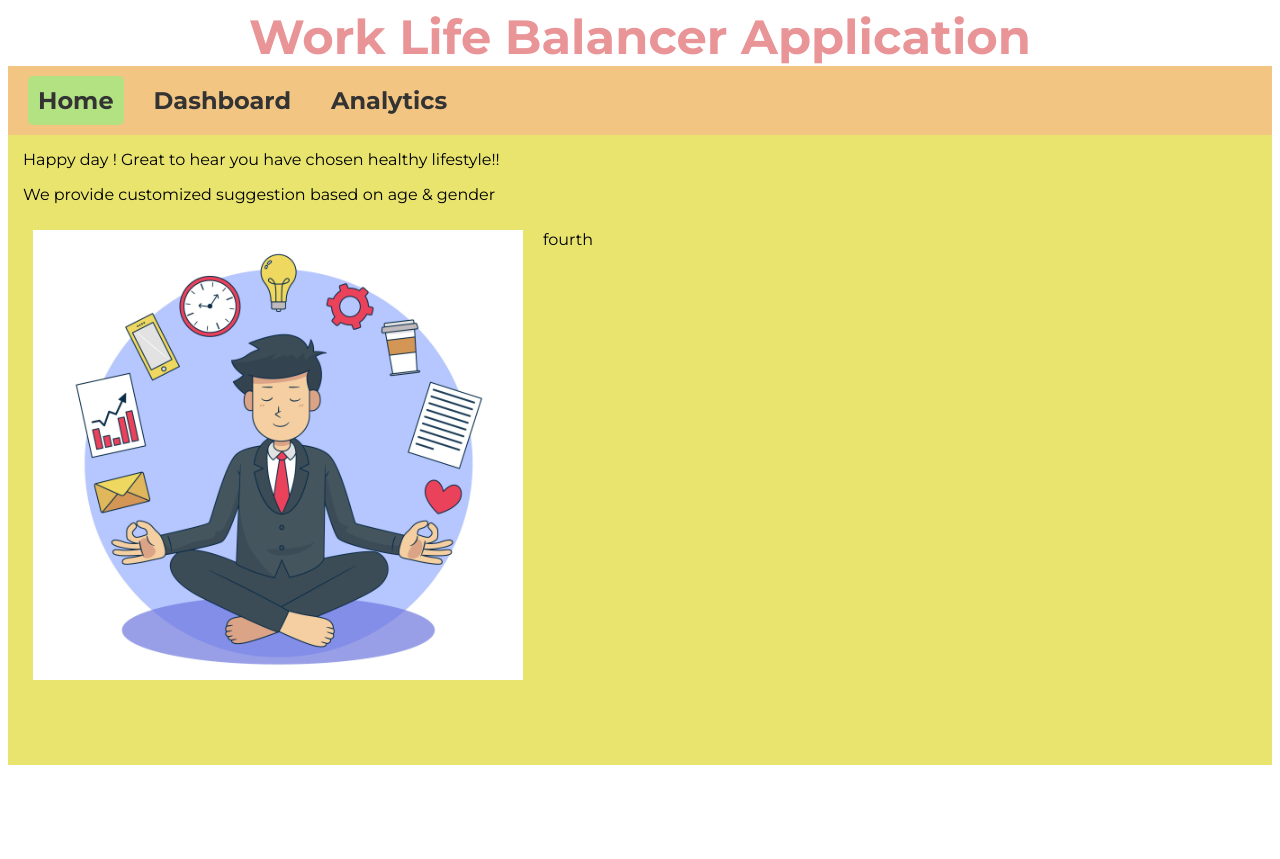
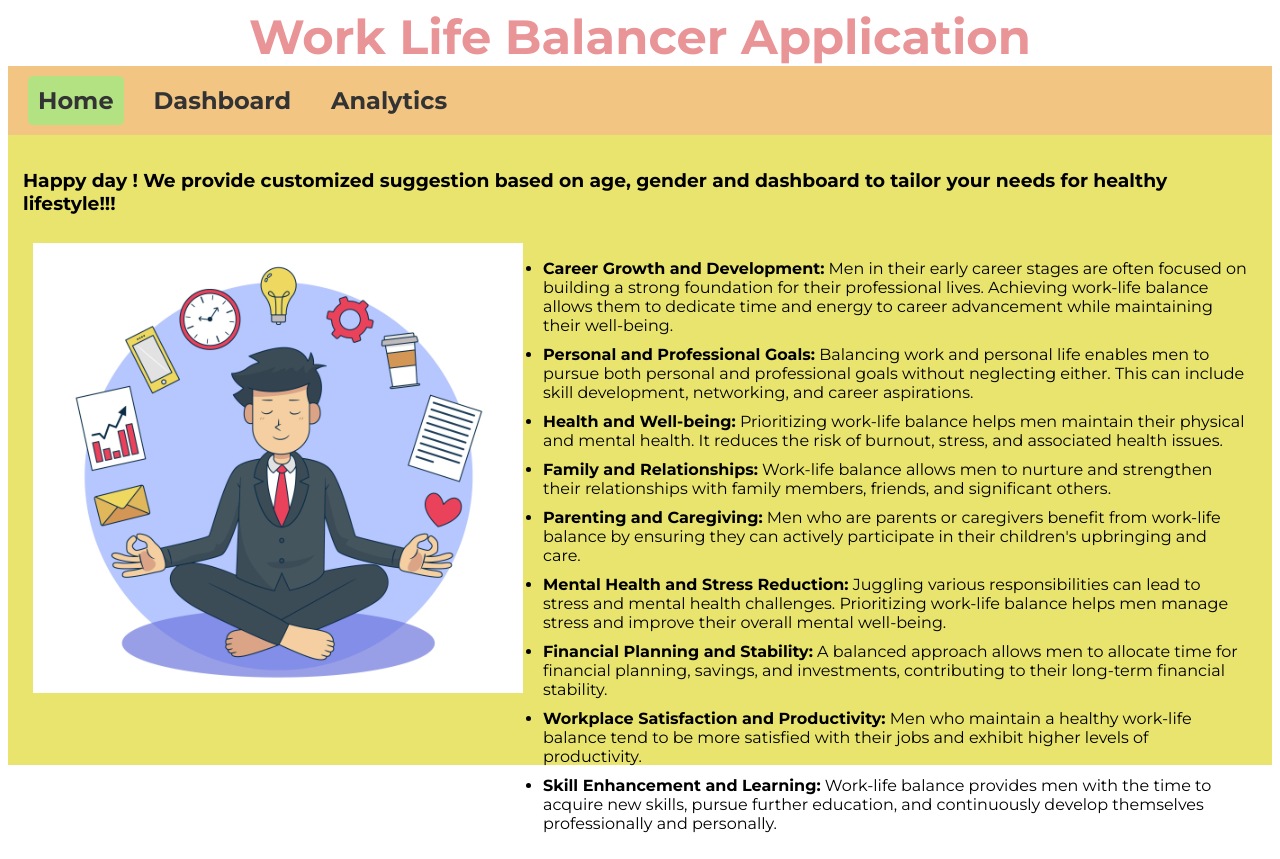
Before and after one commit to humerasharief/Worklife-balance-app-9-aug, a React (Create React App) app: page /intro in a window 1280 px wide. Before the commit the page ends 800 px from the top, so only its background shows below. Built offline with nearby package versions, Linux system fonts and the light colour scheme.

Commit message:
Updated introduction page

```diff
--- a/src/components/Introduction/Introduction.css
+++ b/src/components/Introduction/Introduction.css
@@ -10,3 +10,8 @@
 p {
     margin-block-start: 0;
 }
+
+h3 {
+    display: flex;
+    justify-content: center;
+}
--- a/src/components/Introduction/Introduction.js
+++ b/src/components/Introduction/Introduction.js
@@ -65,32 +65,66 @@ function Introduction({ sendDataToParent }){
     if(queryParams.get('param2')>35 && queryParams.get('param3') =='female')
         template = <div className="flex-container">
                         <div className="flex-item"><img src="women.jpg" width="490" height="450" alt="Image Alt Text" /></div>
-                        <div className="flex-item-2">first</div>
+                        <div className="flex-item-2"><ul>
+                        <li><b>Career Advancement and Stability:</b> Women over 35 may still be pursuing career growth and development. A balanced approach helps them focus on professional goals while managing other life commitments.</li>
+                        <li><b>Health and Well-being:</b> Prioritizing work-life balance becomes even more important as women age, as it directly impacts their overall health and well-being. Balancing work, family, and personal time helps prevent burnout and stress-related health issues.</li>
+                        <li><b>Personal Fulfillment:</b> Women in this age group may seek personal fulfillment and growth, which can be achieved through hobbies, interests, and leisure activities. Balancing work and personal life allows them to invest time in these pursuits.</li>
+                        <li><b>Mental Health and Self-Care:</b> As life becomes more complex, it's essential for women to prioritize self-care and mental health. A balanced approach helps them manage stress, anxiety, and other challenges effectively.</li>
+                        <li><b>Financial Planning and Retirement:</b> Achieving work-life balance enables women to allocate time for financial planning, retirement savings, and other long-term goals, ensuring a secure future.</li>
+                        <li><b>Leadership and Empowerment:</b> Women in this age group may be in positions of leadership and influence. Demonstrating a balanced approach to work and life sets a positive example for others and contributes to gender empowerment.</li>
+                        <li><b>Transition and Reinvention:</b> Some women over 35 may be considering career transitions or pursuing new paths. Work-life balance provides the necessary time and space for exploration and reinvention.</li>
+                        <li><b>Workplace Flexibility:</b> Balancing work and personal life becomes even more critical as women navigate through various life transitions, including family changes, health considerations, and personal growth.</li>
+                        <li><b>Legacy and Impact:</b> A balanced work-life approach allows women to leave a positive legacy, whether through their careers, relationships, or community contributions.</li></ul>
+                        </div>
                     </div>;
     else if(queryParams.get('param2')<35 && queryParams.get('param3') =='female')
         template = <div className="flex-container">
                     <div className="flex-item"><div style={containerStyle_female}>
                     </div></div>
-                    <div className="flex-item-2">second</div>
+                    <div className="flex-item-2"><ul>
+                            <li><b>Career Development and Aspirations:</b> Many women in this age group are establishing their careers, aiming for growth and advancement. Balancing work and personal life helps them focus on professional goals without compromising their well-being.</li>
+                            <li><b>Family and Caregiving Responsibilities:</b> Women often take on caregiving roles, which can include raising children, caring for elderly parents, or supporting family members. Achieving work-life balance enables them to manage these responsibilities effectively.</li>
+                            <li><b>Health and Well-being:</b> Juggling work, family, and personal responsibilities can lead to burnout and stress. A healthy work-life balance allows women to prioritize self-care, mental health, and physical well-being.</li>
+                            <li><b>Personal Fulfillment:</b> Women in this age group may be pursuing personal interests, hobbies, and passions. A balanced approach ensures they have time for personal growth and self-enrichment.</li>
+                            <li><b>Flexibility and Remote Work:</b> Many younger women value flexible work arrangements, such as remote work or flexible hours. A good work-life balance supports these arrangements, enhancing job satisfaction and productivity.</li>
+                            <li><b>Gender Equality and Empowerment:</b> Achieving work-life balance is a critical aspect of gender equality. When women are supported in managing both work and personal responsibilities, they are empowered to thrive in their careers.</li>
+                            <li><b>Setting Positive Examples:</b> Younger women who prioritize work-life balance can serve as role models for future generations, challenging traditional norms and encouraging a more balanced approach to life.</li>
+                            <li><b>Career Longevity:</b> A healthy work-life balance contributes to career longevity and prevents burnout, enabling women to sustain successful and fulfilling careers over the long term.</li>
+                          </ul></div>
                 </div>;
     else if(queryParams.get('param2')>35 && queryParams.get('param3') =='male')
         template = <div className="flex-container">
                 <div className="flex-item"><div style={containerStyle_male_old}></div></div>
-                <div className="flex-item-2">third</div>
-            </div>;
-    else if(queryParams.get('param2')<35 && queryParams.get('param3') =='male')
-        template = <div className="flex-container">
-                <div className="flex-item"><div style={containerStyle_male}></div></div>
-                <div className="flex-item-2">fourth</div>
+                <div className="flex-item-2"><ul>
+                    <li><b>Career Advancement and Stability:</b>  Balancing work and personal life helps men focus on career growth and advancement without sacrificing their well-being and relationships.</li>
+                    <li><b>Health and Well-being:</b>  Prioritizing work-life balance is crucial for men's overall health and well-being. It helps prevent burnout, stress-related health issues, and allows them to adopt healthy lifestyle habits.</li>
+                    <li><b>Mental Health and Stress Reduction:</b>  A balanced approach helps men manage stress, anxiety, and other mental health challenges, contributing to better emotional well-being.</li>
+                    <li><b>Workplace Engagement:</b>  Men in this age group may seek meaningful and fulfilling work. A balanced approach to work and life contributes to increased job satisfaction and engagement.</li>
+                    <li><b>Workplace Flexibility:</b>  Achieving work-life balance allows men to take advantage of flexible work arrangements, such as remote work or flexible hours, which can improve overall job satisfaction.</li>
+                    <li><b>Financial Planning and Retirement:</b>  Work-life balance provides time for men to plan for their financial future, save for retirement, and make informed decisions about their long-term goals.</li>
+                    <li><b>Positive Role Modeling:</b>  Men who prioritize work-life balance set positive examples for their peers, colleagues, and future generations, contributing to a culture of well-being and productivity.</li>
+                    <li><b>Mentorship and Leadership:</b>  Achieving work-life balance enables men to take on leadership roles, mentor others, and have a broader impact on their workplaces and communities.</li>
+                    <li><b>Legacy and Family Time:</b>  A balanced approach allows men to create lasting memories and meaningful experiences with their families, leaving a positive legacy.</li>
+                    <li><b>Continued Learning and Skill Development:</b> Balancing work and personal life allows men to pursue continuous learning, skill development, and personal growth opportunities.</li>
+                  </ul>
+                </div>
             </div>;
     else
         template = <div className="flex-container">
                 <div className="flex-item"><div style={containerStyle_male}></div></div>
-                <div className="flex-item-2">fourth</div>
+                <div className="flex-item-2"><ul>
+                    <li><b>Career Growth and Development:</b> Men in their early career stages are often focused on building a strong foundation for their professional lives. Achieving work-life balance allows them to dedicate time and energy to career advancement while maintaining their well-being.</li>
+                    <li><b>Personal and Professional Goals:</b> Balancing work and personal life enables men to pursue both personal and professional goals without neglecting either. This can include skill development, networking, and career aspirations.</li>
+                    <li><b>Health and Well-being:</b> Prioritizing work-life balance helps men maintain their physical and mental health. It reduces the risk of burnout, stress, and associated health issues.</li>
+                    <li><b>Family and Relationships:</b> Work-life balance allows men to nurture and strengthen their relationships with family members, friends, and significant others.</li>
+                    <li><b>Parenting and Caregiving:</b> Men who are parents or caregivers benefit from work-life balance by ensuring they can actively participate in their children's upbringing and care.</li>
+                    <li><b>Mental Health and Stress Reduction:</b> Juggling various responsibilities can lead to stress and mental health challenges. Prioritizing work-life balance helps men manage stress and improve their overall mental well-being.</li>
+                    <li><b>Financial Planning and Stability:</b> A balanced approach allows men to allocate time for financial planning, savings, and investments, contributing to their long-term financial stability.</li>
+                    <li><b>Workplace Satisfaction and Productivity:</b> Men who maintain a healthy work-life balance tend to be more satisfied with their jobs and exhibit higher levels of productivity.</li>
+                    <li><b>Skill Enhancement and Learning:</b> Work-life balance provides men with the time to acquire new skills, pursue further education, and continuously develop themselves professionally and personally.</li></ul></div>
             </div>;
     return (<div className='background-container'>
-    <p>Happy day {queryParams.get('param1')}! Great to hear you have chosen healthy lifestyle!!</p>
-    <p>We provide customized suggestion based on age & gender</p>
+    <h3>Happy day {queryParams.get('param1')}! We provide customized suggestion based on age, gender and dashboard to tailor your needs for healthy lifestyle!!!</h3>
     {template}
     </div>);
 }
--- a/src/globalStyles.css
+++ b/src/globalStyles.css
@@ -105,3 +105,7 @@ body {
     padding: 15px;
     /* Additional styles... */
   }
+
+  .flex-item-2 ul li {
+    list-style: disc;
+  }
```
